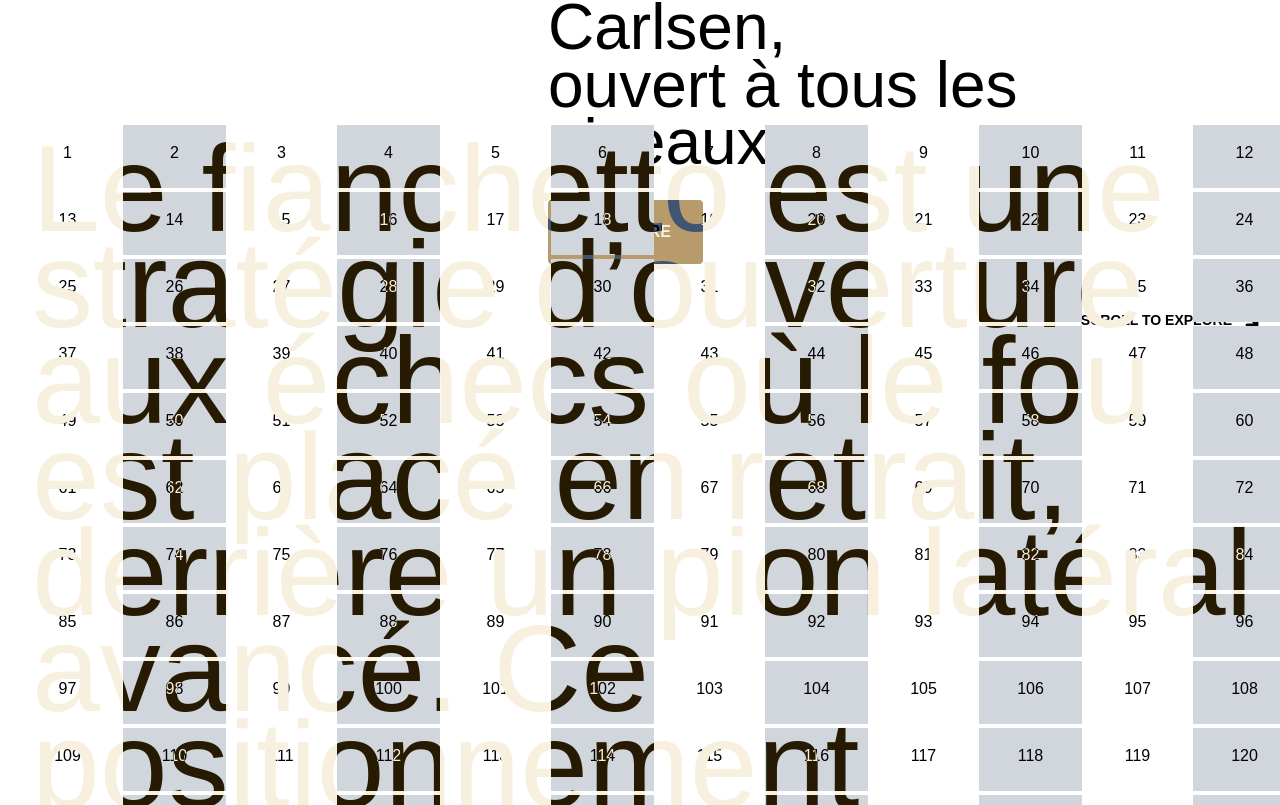
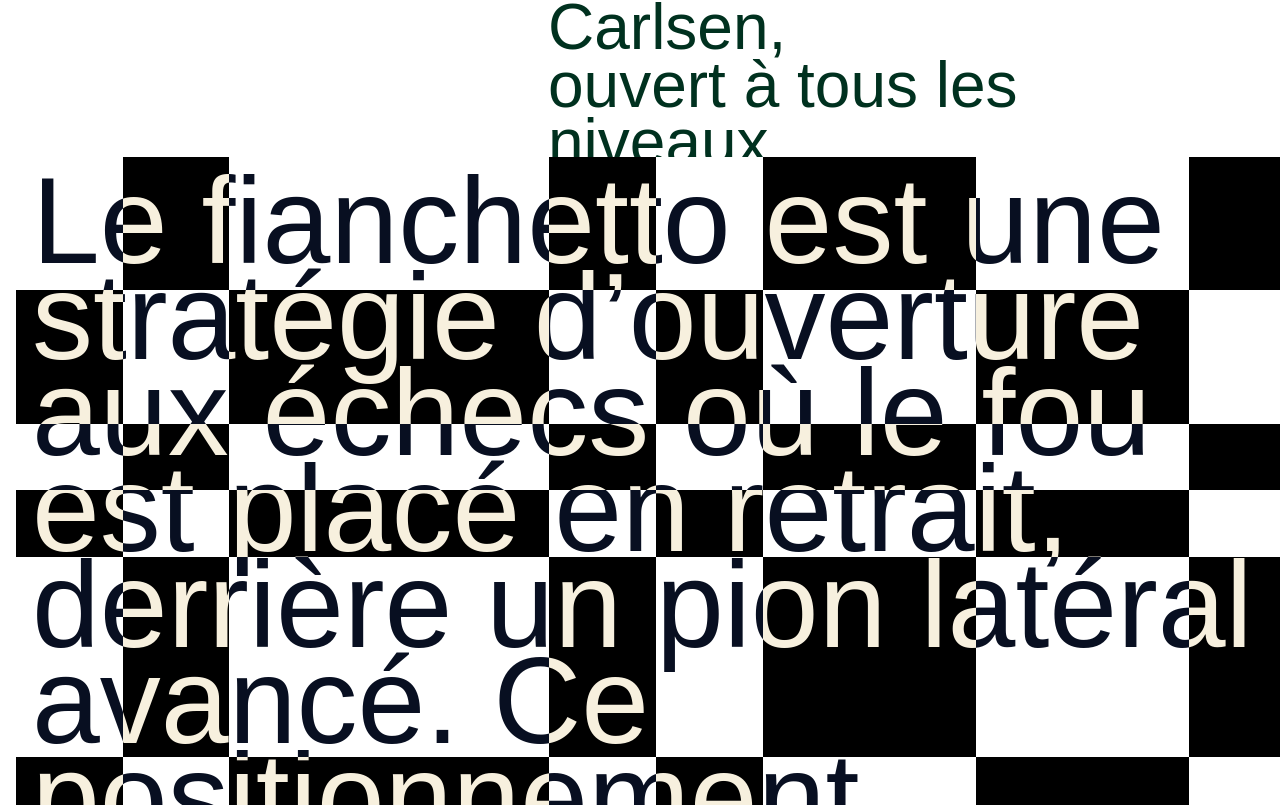
Before and after one commit to Cordelia013/chess-game, a React (Vite) app: page / in a window 1280 px wide. Shown: the part 675-1480 px from the top of the page. Built offline with nearby package versions, Linux system fonts and the light colour scheme.

Commit message:
Amélioration des styles CSS : masquage des barres de défilement, ajustement des marges dans les composants Explication et Heros, et mise à jour de l'importation du composant Grid_explain. Suppression du fichier grid_explain.tsx obsolète.

```diff
--- a/src/App.css
+++ b/src/App.css
@@ -1,31 +1,52 @@
+body {
+  margin: 0;
+  padding: 0;
+  overflow: hidden; /* Changé de overflow-x: hidden à overflow: hidden */
+  color: var(--color-primary);
+}
+
+/* Supprimer complètement les styles de scrollbar ou les masquer */
+body::-webkit-scrollbar {
+  display: none; /* Masque la scrollbar dans Chrome, Safari et Opera */
+}
+
+/* Alternative : garder width: 0 si display: none ne fonctionne pas */
+body::-webkit-scrollbar {
+  width: 0;
+  height: 0;
+}
+
+/* Pour Firefox - masquer la scrollbar */
+body {
+  scrollbar-width: none; /* Changé de "thin" à "none" */
+  -ms-overflow-style: none; /* Pour IE et Edge */
+}
+
 #root {
   box-sizing: border-box;
   /* max-width: 1480px; */
-  margin: 0 ;
-  padding: 0;
   text-align: center;
+  overflow: hidden; /* Changé de overflow-y: hidden à overflow: hidden */
 
-   /* Système de base fluide */
+  /* Système de base fluide */
   --viewport-factor: 1vw;
   --text-base-size: 1rem;
   --text-scale-ratio: 1.25;
 }
 
+/* Reste du CSS inchangé */
 * {
-  font-family: 'Satoshi', sans-serif;
+  font-family: "Satoshi", sans-serif;
 }
-
 
 .text-adaptive {
   --min-size: calc(var(--text-base-size) * 1.5);
   --max-size: calc(var(--text-base-size) * 8);
-  --preferred-size: calc(var(--text-base-size) * 2 + var(--viewport-factor) * 4);
+  --preferred-size: calc(
+    var(--text-base-size) * 2 + var(--viewport-factor) * 4
+  );
 
-  font-size: clamp(
-    var(--min-size),
-    var(--preferred-size),
-    var(--max-size)
-  );
+  font-size: clamp(var(--min-size), var(--preferred-size), var(--max-size));
 }
 
 /* Variations pour différents types de contenu */
--- a/src/pages/Explication.tsx
+++ b/src/pages/Explication.tsx
@@ -1,12 +1,11 @@
-import { Grid_explain } from "./components/grid_explain";
+import Grid_explain from "./components/grid_explainPage/grid_explain";
 
 // import bg_explain from "../assets/bg-explain.jpg";
 
 
-
 export default function Explication() {
   return (
-    <div className="w-screen h-screen">
+    <div className="w-screen h-screen mt-4 ">
       <div className="relative">
         <p className="absolute top-0 left-0 right-0 text-white p-4 bg-opacity-50 mix-blend-difference text-[122px] text-left leading-24">
           Le fianchetto est une stratégie d’ouverture aux échecs où le fou est
@@ -18,8 +17,7 @@ export default function Explication() {
           précipitation. Fianchetto, c’est un hommage à l’élégance stratégique —
           une manière de jouer, apprendre et de se placer avec intention.
         </p>
-              <Grid_explain />
-
+        <Grid_explain />
       </div>
     </div>
   );
--- a/src/pages/Heros.tsx
+++ b/src/pages/Heros.tsx
@@ -8,7 +8,7 @@ import Navigation from "../layout/Navigation";
 
 export default function Heros() {
   return (
-    <header className="col-span-12 h-screen">
+    <header className="col-span-12 h-screen mb-4 ">
       <Navigation />
       {/* title page */}
       <h1 className="flex items-center justify-center gap-4 text-4xl font-bold my-4">
@@ -66,7 +66,7 @@ export default function Heros() {
         </div>
       </div>
       {/* sous information */}
-      <div className="w-full">
+      <div className="w-full ">
         <ul className="flex justify-end font-black text-sm">
           <li className="text-left uppercase flex items-center gap-2">
             scroll to explore
--- a/src/pages/components/grid_explain.tsx
+++ /dev/null
@@ -1,18 +0,0 @@
-
-
-export  function Grid_explain() {
-  return (
-    <div className="grid grid-cols-12 gap-1 h-screen ">
-      {Array.from({ length: 12 * 12 }, (_, index) => (
-        <div
-          key={index}
-          className={`col-span-1 row-span-1 p-4 ${
-            index % 2 === 0 ? "bg-white-0" : "bg-gray-300"
-          }`}
-        >
-          {index + 1}
-        </div>
-      ))}
-    </div>
-  );
-}
--- /dev/null
+++ b/src/pages/components/grid_explainPage/grid_explain.json
@@ -0,0 +1,154 @@
+{
+  "gridConfig": {
+    "columns": 12,
+    "rows": 12,
+    "gap": 0,
+    "defaultColor": "#000000"
+  },
+  "cellColors": {
+    "0": "#ffffff",
+    "1": "#000000",
+    "2": "#ffffff",
+    "3": "#ffffff",
+    "4": "#ffffff",
+    "5": "#000000",
+    "6": "#ffffff",
+    "7": "#000000",
+    "8": "#000000",
+    "9": "#ffffff",
+    "10": "#ffffff",
+    "11": "#000000",
+    "12": "#ffffff",
+    "13": "#000000",
+    "14": "#ffffff",
+    "15": "#ffffff",
+    "16": "#ffffff",
+    "17": "#000000",
+    "18": "#ffffff",
+    "19": "#000000",
+    "20": "#000000",
+    "21": "#ffffff",
+    "22": "#ffffff",
+    "23": "#000000",
+    "24": "#000000",
+    "25": "#ffffff",
+    "26": "#000000",
+    "27": "#000000",
+    "28": "#000000",
+    "29": "#ffffff",
+    "30": "#000000",
+    "31": "#ffffff",
+    "32": "#ffffff",
+    "33": "#000000",
+    "34": "#000000",
+    "35": "#ffffff",
+    "36": "#000000",
+    "37": "#ffffff",
+    "38": "#000000",
+    "39": "#000000",
+    "40": "#000000",
+    "41": "#ffffff",
+    "42": "#000000",
+    "43": "#ffffff",
+    "44": "#ffffff",
+    "45": "#000000",
+    "46": "#000000",
+    "47": "#ffffff",
+    "48": "#ffffff",
+    "49": "#000000",
+    "50": "#ffffff",
+    "51": "#ffffff",
+    "52": "#ffffff",
+    "53": "#000000",
+    "54": "#ffffff",
+    "55": "#000000",
+    "56": "#000000",
+    "57": "#ffffff",
+    "58": "#ffffff",
+    "59": "#000000",
+    "60": "#000000",
+    "61": "#ffffff",
+    "62": "#000000",
+    "63": "#000000",
+    "64": "#000000",
+    "65": "#ffffff",
+    "66": "#000000",
+    "67": "#ffffff",
+    "68": "#ffffff",
+    "69": "#000000",
+    "70": "#000000",
+    "71": "#ffffff",
+    "72": "#ffffff",
+    "73": "#000000",
+    "74": "#ffffff",
+    "75": "#ffffff",
+    "76": "#ffffff",
+    "77": "#000000",
+    "78": "#ffffff",
+    "79": "#000000",
+    "80": "#000000",
+    "81": "#ffffff",
+    "82": "#ffffff",
+    "83": "#000000",
+    "84": "#ffffff",
+    "85": "#000000",
+    "86": "#ffffff",
+    "87": "#ffffff",
+    "88": "#ffffff",
+    "89": "#000000",
+    "90": "#ffffff",
+    "91": "#000000",
+    "92": "#000000",
+    "93": "#ffffff",
+    "94": "#ffffff",
+    "95": "#000000",
+    "96": "#ffffff",
+    "97": "#000000",
+    "98": "#ffffff",
+    "99": "#ffffff",
+    "100": "#ffffff",
+    "101": "#000000",
+    "102": "#ffffff",
+    "103": "#000000",
+    "104": "#000000",
+    "105": "#ffffff",
+    "106": "#ffffff",
+    "107": "#000000",
+    "108": "#000000",
+    "109": "#ffffff",
+    "110": "#000000",
+    "111": "#000000",
+    "112": "#000000",
+    "113": "#ffffff",
+    "114": "#000000",
+    "115": "#ffffff",
+    "116": "#ffffff",
+    "117": "#000000",
+    "118": "#000000",
+    "119": "#ffffff",
+    "120": "#ffffff",
+    "121": "#000000",
+    "122": "#ffffff",
+    "123": "#ffffff",
+    "124": "#ffffff",
+    "125": "#000000",
+    "126": "#ffffff",
+    "127": "#000000",
+    "128": "#000000",
+    "129": "#ffffff",
+    "130": "#ffffff",
+    "131": "#000000",
+    "132": "#000000",
+    "133": "#ffffff",
+    "134": "#000000",
+    "135": "#000000",
+    "136": "#000000",
+    "137": "#ffffff",
+    "138": "#000000",
+    "139": "#ffffff",
+    "140": "#ffffff",
+    "141": "#000000",
+    "142": "#000000",
+    "143": "#ffffff"
+  }
+}
--- /dev/null
+++ b/src/pages/components/grid_explainPage/grid_explain.tsx
@@ -0,0 +1,59 @@
+import gridData from "./grid_explain.json";
+
+// Interfaces pour typer les données de la grille
+interface GridConfig {
+  columns: number;
+  rows: number;
+  gap: number;
+  defaultColor: string;
+}
+
+interface GridData {
+  gridConfig: GridConfig;
+  cellColors: Record<string, string>;
+}
+
+export default function GridExplainOptimized() {
+  const { gridConfig, cellColors } = gridData as GridData;
+  const { columns, rows, gap, defaultColor } = gridConfig;
+
+  return (
+    <div className="w-screen h-screen overflow-hidden bg-gray-900">
+      {/* Container principal avec calculs dynamiques */}
+      <div
+        className="w-full h-full grid"
+        style={{
+          gridTemplateColumns: `repeat(${columns}, calc(100vw / ${columns}))`,
+          gridTemplateRows: `repeat(${rows}, calc(100vh / ${rows}))`,
+          gap: `${gap}px`,
+        }}
+      >
+        {Array.from({ length: columns * rows }, (_, index) => {
+          const backgroundColor = cellColors[index.toString()] || defaultColor;
+
+          return (
+            <div
+              key={index}
+              className="flex items-center justify-center text-xs font-mono transition-all duration-300 hover:scale-95"
+              style={{
+                backgroundColor,
+                color: backgroundColor === "#000000" ? "#ffffff" : "#000000",
+                width: `calc(100vw / ${columns})`,
+                height: `calc(100vh / ${rows})`,
+              }}
+            >
+              {/* Affichage optionnel du numéro de cellule */}
+              {/* {index + 1} */}
+            </div>
+          );
+        })}
+      </div>
+
+      {/* Indicateur en bas à droite pour montrer les dimensions dynamiques */}
+      {/* <div className="fixed bottom-4 right-4 bg-black bg-opacity-70 text-white p-2 rounded text-xs font-mono">
+        Grille: {columns}x{rows} | Cellule: calc(100vw/{columns}) x calc(100vh/
+        {rows})
+      </div> */}
+    </div>
+  );
+}
```
Also changed, not shown: src/assets/layer_grid.png (added).
